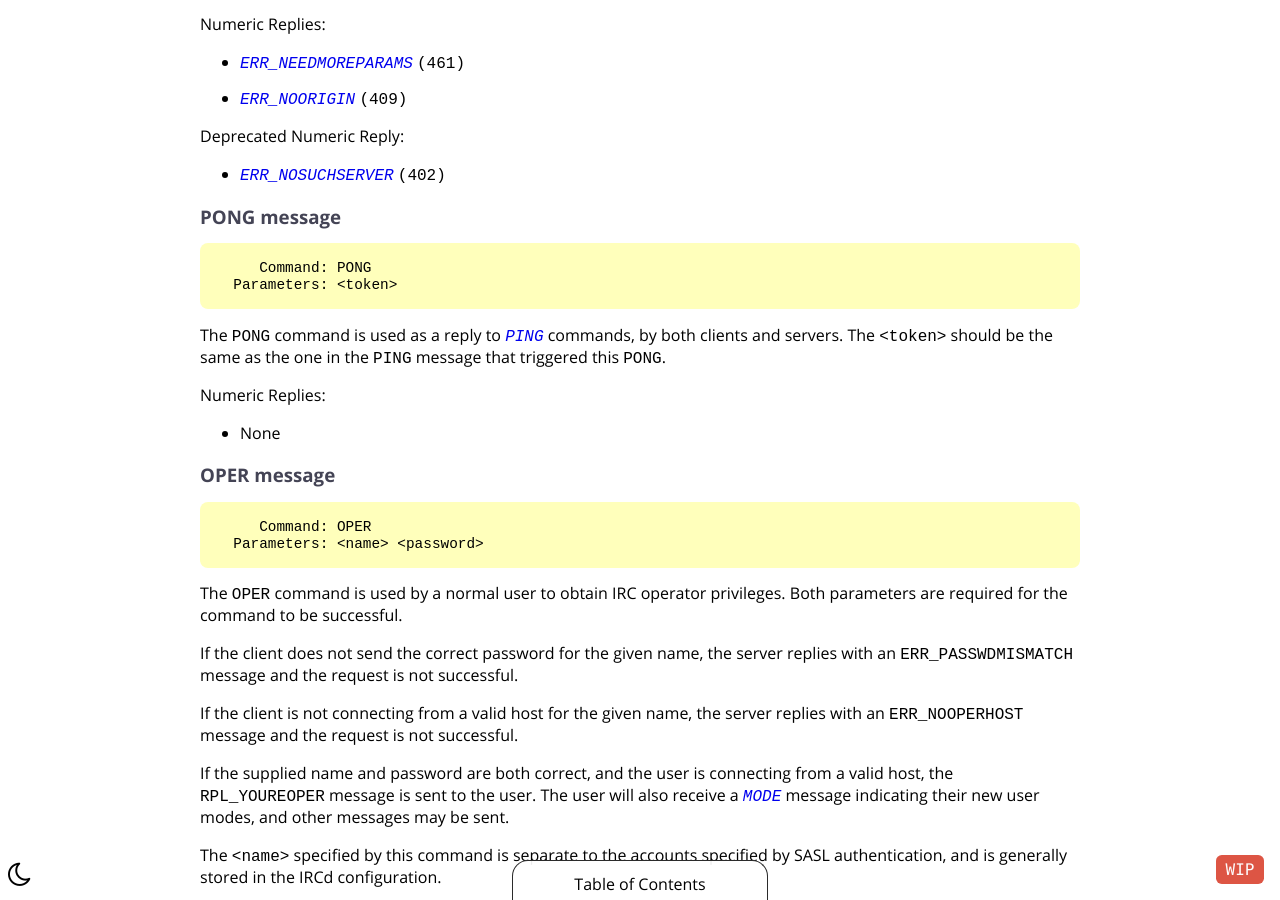
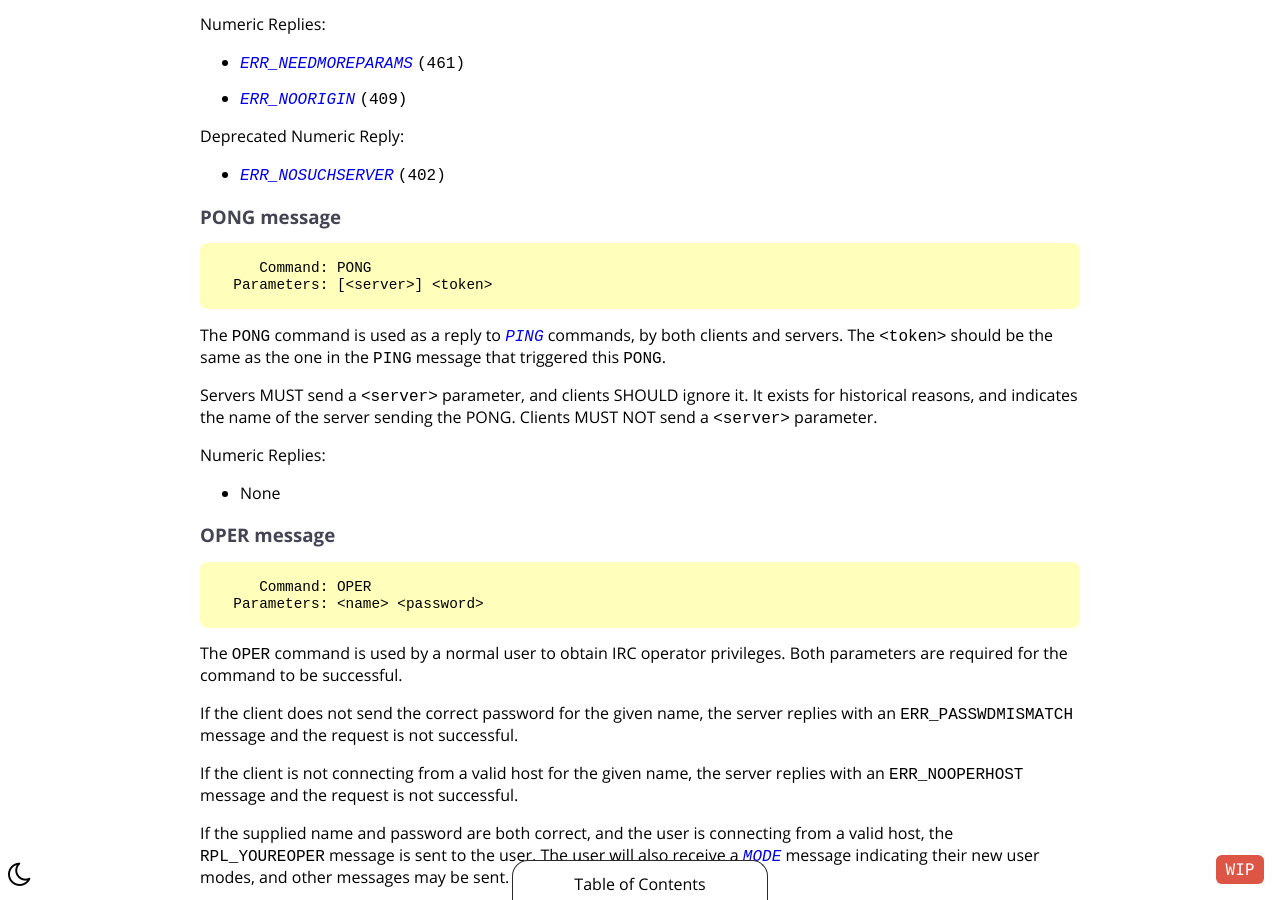
Before and after one commit to ircdocs/modern-irc, a Jekyll site: the page built from index.md, in a window 1280 px wide and 900 px high, scrolled down 18235 px. Built offline with Jekyll 4.4.1, drawn with Linux system fonts in a browser that asks for light colours.

Commit message:
pong: add missing <server> param

```diff
--- a/index.md
+++ b/index.md
@@ -754,10 +754,13 @@ Deprecated Numeric Reply:
 ### PONG message
 
          Command: PONG
-      Parameters: <token>
+      Parameters: [<server>] <token>
 
 The `PONG` command is used as a reply to [`PING`](#ping-message) commands, by both clients and servers.
 The `<token>` should be the same as the one in the `PING` message that triggered this `PONG`.
+
+Servers MUST send a `<server>` parameter, and clients SHOULD ignore it. It exists for historical reasons, and indicates the name of the server sending the PONG.
+Clients MUST NOT send a `<server>` parameter.
 
 Numeric Replies:
 
```
